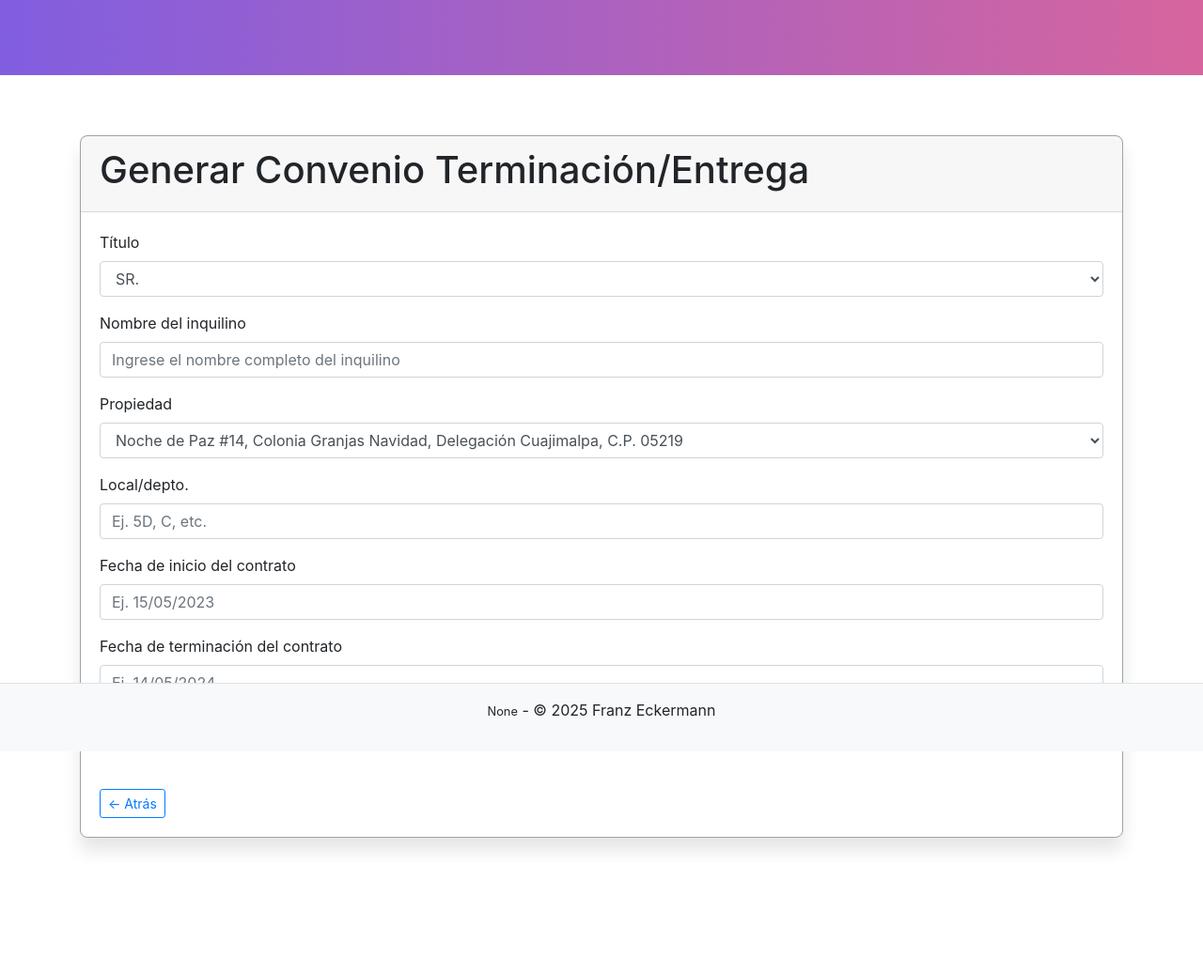
After one commit to DonPon/recibos_django, a Django app: page /generate-terminacion-entrega-una-sola-vez/ in a window 1280 px wide. The commit adds this page. Shown: the whole page at 94% size. Run offline with Django 4.2, Linux system fonts and the light colour scheme; the visitor is signed in with stand-in values (Sample User, id 1); some libraries are stand-ins or nearby versions.

Commit message:
now the email is from the login session, also added terminacion y entrega.

```diff
--- a/recibos/forms.py
+++ b/recibos/forms.py
@@ -92,6 +92,28 @@ class ReciboOnDemandForm(forms.Form):
     )
     local = forms.CharField(max_length=255, label='Local/depto.', help_text='Ingrese sólo el número o letra del local o departamento (ej. 5D, C, etc.)')
 
+class ConvenioTerminacionEntregaForm(forms.Form):
+    titulo = forms.ChoiceField(
+        choices=[('SR.', 'SR.'), ('SRA.', 'SRA.')],
+        label='Título',
+        help_text='Seleccione el título del inquilino (ej. SR., SRA.).'
+    )
+    name = forms.CharField(max_length=255, label='Nombre del inquilino', help_text='Ingrese el nombre completo del inquilino.')
+    propiedad = forms.ChoiceField(
+        choices=[
+            ('Noche de Paz #14, Colonia Granjas Navidad, Delegación Cuajimalpa, C.P. 05219',
+             'Noche de Paz #14, Colonia Granjas Navidad, Delegación Cuajimalpa, C.P. 05219'),
+            ('2do. Retorno de Loma del Recuerdo # 70, Colonia Lomas de Vista Hermosa, Delegación Cuajimalpa, C.P. 05100',
+             '2do. Retorno de Loma del Recuerdo # 70, Colonia Lomas de Vista Hermosa, Delegación Cuajimalpa, C.P. 05100')
+        ],
+        label='Propiedad',
+        help_text='Seleccione la propiedad.'
+    )
+    local = forms.CharField(max_length=255, label='Local/depto.', help_text='Ingrese sólo el número o letra del local o departamento (ej. 5D, C, etc.)')
+    comienzo_contrato = forms.CharField(max_length=255, label='Fecha de inicio del contrato', help_text='(ej. 15/05/2023).')
+    terminacion_contrato = forms.CharField(max_length=255, label='Fecha de terminación del contrato', help_text='(ej. 14/05/2024).')
+
+
 # authentication/forms.py
 from django import forms
 
--- /dev/null
+++ b/recibos/templates/terminacion_entrega/generate_terminacion_entrega_una_sola_vez.html
@@ -0,0 +1,58 @@
+{% extends "recibos/base.html" %}
+
+{% block content %}
+<div class="container mt-5">
+    <div class="card">
+        <div class="card-header">
+            <h1>Generar Convenio Terminación/Entrega</h1>
+        </div>
+        <div class="card-body">
+            <form method="post" action="{% url 'generate_terminacion_entrega_una_sola_vez' %}">
+                {% csrf_token %}
+                <div class="form-group">
+                    <label for="titulo">Título</label>
+                    <select id="titulo" name="titulo" class="form-control" required>
+                        <option value="SR.">SR.</option>
+                        <option value="SRA.">SRA.</option>
+                    </select>
+                </div>
+                <div class="form-group">
+                    <label for="name">Nombre del inquilino</label>
+                    <input type="text" id="name" name="name" class="form-control" placeholder="Ingrese el nombre completo del inquilino" required>
+                </div>
+                <div class="form-group">
+                    <label for="propiedad">Propiedad</label>
+                    <select id="propiedad" name="propiedad" class="form-control" required>
+                        <option value="Noche de Paz #14, Colonia Granjas Navidad, Delegación Cuajimalpa, C.P. 05219">
+                            Noche de Paz #14, Colonia Granjas Navidad, Delegación Cuajimalpa, C.P. 05219
+                        </option>
+                        <option value="2do. Retorno de Loma del Recuerdo # 70, Colonia Lomas de Vista Hermosa, Delegación Cuajimalpa, C.P. 05100">
+                            2do. Retorno de Loma del Recuerdo # 70, Colonia Lomas de Vista Hermosa, Delegación Cuajimalpa, C.P. 05100
+                        </option>
+                    </select>
+                </div>
+                <div class="form-group">
+                    <label for="local">Local/depto.</label>
+                    <input type="text" id="local" name="local" class="form-control" placeholder="Ej. 5D, C, etc." required>
+                </div>
+                <div class="form-group">
+                    <label for="comienzo_contrato">Fecha de inicio del contrato</label>
+                    <input type="text" id="comienzo_contrato" name="comienzo_contrato" class="form-control" placeholder="Ej. 15/05/2023" required>
+                </div>
+                <div class="form-group">
+                    <label for="terminacion_contrato">Fecha de terminación del contrato</label>
+                    <input type="text" id="terminacion_contrato" name="terminacion_contrato" class="form-control" placeholder="Ej. 14/05/2024" required>
+                </div>
+
+                <button type="submit" class="btn btn-primary">Generar Convenio</button>
+            </form>
+            <br><div class="d-flex mt-3">
+                <a href="{% url 'generate_pdfs' %}" class="btn btn-outline-primary btn-sm">
+                    <i class="bi bi-arrow-left"></i> ← Atrás
+                </a></div>
+        </div>
+    </div>
+    <br><br>
+</div>
+
+{% endblock %}
--- a/recibos/urls.py
+++ b/recibos/urls.py
@@ -1,6 +1,6 @@
 from django.urls import path
 from .views import (
-    LoginPageView, GeneratePDFsView, TenantListView, UpdateTenantView,
+    GenerateConvenioTerminacionEntregaView, LoginPageView, GeneratePDFsView, TenantListView, UpdateTenantView,
     AddTenantView, DeleteTenantView, ContractListView, UpdateContractView,
     AddContractView, DeleteContractView, ReminderView, UpdateSuccessView,
     PdfGeneratedView, CreateContractPDFView, AutomaticGeneratePDFsViewEveryMonth,
@@ -24,4 +24,5 @@ urlpatterns = [
     path('create_contract_pdf/<uuid:contract_id>/', CreateContractPDFView.as_view(), name='create_contract_pdf'),
     path('automatic-invoice-check/', AutomaticGeneratePDFsViewEveryMonth.as_view(), name='automatic-invoice-check'),
     path('generate-recibo-on-demand/', GenerateReciboUnaSolaVezOnDemandView.as_view(), name='generate_recibo_on_demand'),
+    path('generate-terminacion-entrega-una-sola-vez/', GenerateConvenioTerminacionEntregaView.as_view(), name='generate_terminacion_entrega_una_sola_vez'),
 ]
--- a/recibos/views.py
+++ b/recibos/views.py
@@ -13,13 +13,14 @@ from num2words import num2words
 from django.views import View
 
 from .models import Tenant, Contract
-from .forms import LoginForm, MonthForm, TenantForm, LocalComercialForm, DepartamentoForm, ReciboOnDemandForm
+from .forms import ConvenioTerminacionEntregaForm, LoginForm, MonthForm, TenantForm, LocalComercialForm, DepartamentoForm, ReciboOnDemandForm
 from .src.src_email import send_email
-from .src.src_pdf_utils import create_recibo_pdf, send_emails_recibos, create_contract_pdf, send_emails_contracts, send_emails_recibos_on_demand
+from .src.src_pdf_utils import create_recibo_pdf, create_terminacion_entrega_pdf, send_emails_recibos, create_contract_pdf, send_emails_contracts, send_emails_recibos_on_demand
 from .src.src_dates import parse_date_string, flag_one_month_to_date
 from django.views.generic.base import ContextMixin
 
 load_dotenv()
+to_email = os.getenv('TO_EMAIL')
 
 dias = 40
 
@@ -74,7 +75,7 @@ class GeneratePDFsView(LoginRequiredMixin, EnvContextMixin, FormView):
             files.append(file_path)
 
         time.sleep(1)
-        send_emails_recibos(files, month)
+        send_emails_recibos(files=files, month=month, to_email=self.request.user.email)
         return super().form_valid(form)
 
 class PdfGeneratedView(LoginRequiredMixin, EnvContextMixin, TemplateView):
@@ -115,7 +116,7 @@ class AutomaticGeneratePDFsViewEveryMonth(EnvContextMixin, View):
             files.append(file_path)
 
         time.sleep(1)
-        send_emails_recibos(files, month)
+        send_emails_recibos(files=files, month=month, to_email=to_email)
         return JsonResponse({"message": "PDFs generados y correos enviados correctamente."}, status=200)
 
 # -------------------------------------TENANTS-------------------------------------------------------------------
@@ -267,7 +268,6 @@ class DeleteContractView(LoginRequiredMixin, EnvContextMixin, DeleteView):
     success_url = reverse_lazy('generate_pdfs')
     pk_url_kwarg = 'id'
 
-
 class CreateContractPDFView(LoginRequiredMixin, EnvContextMixin, TemplateView):
     template_name = 'contratos/pdf_generated.html'
 
@@ -275,7 +275,7 @@ class CreateContractPDFView(LoginRequiredMixin, EnvContextMixin, TemplateView):
         contract_id = kwargs.get('contract_id')
         contract = Contract.objects.filter(id=contract_id).values().first()
         contract_file_path = create_contract_pdf(item_dict=contract)
-        send_emails_contracts(contract_file_path, contract['nombre_arrendatario'])
+        send_emails_contracts(file_path=contract_file_path, identifier=contract['nombre_arrendatario'], to_email=self.request.user.email)
 
         return super().get(request, *args, **kwargs)
 
@@ -283,7 +283,6 @@ class CreateContractPDFView(LoginRequiredMixin, EnvContextMixin, TemplateView):
         context = super().get_context_data(**kwargs)
         context['contract_id'] = kwargs.get('contract_id')
         return context
-
 
 class ReminderView(EnvContextMixin, TemplateView):
 
@@ -300,7 +299,7 @@ class ReminderView(EnvContextMixin, TemplateView):
                        f"Local: {contract.local}\n" \
                        f"Monto renta: ${contract.renta} MXN\n\n" \
                        f"Ver contrato aquí: https://recibos-django.onrender.com/contracts/all-contracts/"
-                send_email("Próximo Vencimiento de Contrato", body)
+                send_email(subject="Próximo Vencimiento de Contrato", body=body, to_email=to_email)
 
                 expiring_contracts.append({
                     'nombre_arrendatario': contract.nombre_arrendatario,
@@ -347,5 +346,58 @@ class GenerateReciboUnaSolaVezOnDemandView(LoginRequiredMixin, EnvContextMixin,
 
         file_path = create_recibo_pdf(subject, text, month, tenant_name)
         time.sleep(1)
-        send_emails_recibos_on_demand([file_path], concepto, tenant_name)
+        send_emails_recibos_on_demand(files=[file_path], concepto=concepto, name=tenant_name, to_email=self.request.user.email)
         return super().form_valid(form)
+
+# ------------------------CONVENIO DE TERMINACIÓN Y ENTREGA (1 SOLA VEZ) -----------------------------------------
+
+class GenerateConvenioTerminacionEntregaView(LoginRequiredMixin, EnvContextMixin, FormView):
+    template_name = 'terminacion_entrega/generate_terminacion_entrega_una_sola_vez.html'
+    form_class = ConvenioTerminacionEntregaForm
+    success_url = reverse_lazy('pdf_generated')
+
+    def post(self, request, *args, **kwargs):
+        form = self.get_form()
+        if form.is_valid():
+            return self.form_valid(form)
+        else:
+            return self.form_invalid(form)
+
+    def form_valid(self, form):
+        data = form.cleaned_data
+        current_year = datetime.datetime.now().year
+        day = datetime.datetime.now().day
+        meses = [
+            "ENERO", "FEBRERO", "MARZO", "ABRIL", "MAYO", "JUNIO",
+            "JULIO", "AGOSTO", "SEPTIEMBRE", "OCTUBRE", "NOVIEMBRE", "DICIEMBRE"
+        ]
+        month = meses[(datetime.datetime.now().month) - 1]
+        titulo = data['titulo'].replace('.', '')
+        tenant_name = data['name']
+        local = data['local']
+        subject = f"CIUDAD DE MÉXICO, A {day} DE {month.upper()} DE {current_year}\n"
+        fecha_hoy = f"{day} DE {month} DE {current_year}"
+        comienzo_contrato = data['comienzo_contrato']
+        terminacion_contrato = data['terminacion_contrato']
+        duracion_contrato = datetime.datetime.strptime(terminacion_contrato, '%d/%m/%Y').year - datetime.datetime.strptime(comienzo_contrato, '%d/%m/%Y').year
+
+        propiedad = data['propiedad']
+        property_type = 'local' if propiedad == 'Noche de Paz #14, Colonia Granjas Navidad, Delegación Cuajimalpa, C.P. 05219' else 'departamento'
+
+        item_dict = {
+            'titulo_arrendatario': titulo,
+            'subject': subject,
+            'nombre_arrendatario': (tenant_name).upper(),
+            'local': local,
+            'propiedad': propiedad,
+            'property_type': property_type,
+            'fecha_hoy': fecha_hoy,
+            'duracion_contrato': f'{duracion_contrato} AÑO(S)',
+            'comienzo_contrato': comienzo_contrato,
+            'terminacion_contrato': terminacion_contrato,
+        }
+
+        file_path = create_terminacion_entrega_pdf(item_dict)
+        time.sleep(1)
+        send_emails_recibos_on_demand(files=[file_path], concepto='Convenio_Terminacion_Entrega', name=tenant_name, to_email=self.request.user.email)
+        return super().form_valid(form)
--- a/recibos_django/settings.py
+++ b/recibos_django/settings.py
@@ -16,6 +16,7 @@ from dotenv import load_dotenv
 
 load_dotenv()
 print(os.getenv('DATABASE_URL'))
+
 
 
 # Build paths inside the project like this: BASE_DIR / 'subdir'.
```
Also changed, not shown: recibos/src/src_email.py (+13 -15 lines), recibos/src/src_pdf_utils.py (+118 -5 lines), recibos/src/strings.py (+79 -0 lines), recibos/templates/recibos/generate_pdfs.html (+11 -0 lines), recibos/templates/terminacion_entrega/base.html (added, +71 -0 lines), recibos/templates/terminacion_entrega/pdf_generated.html (added, +29 -0 lines).
